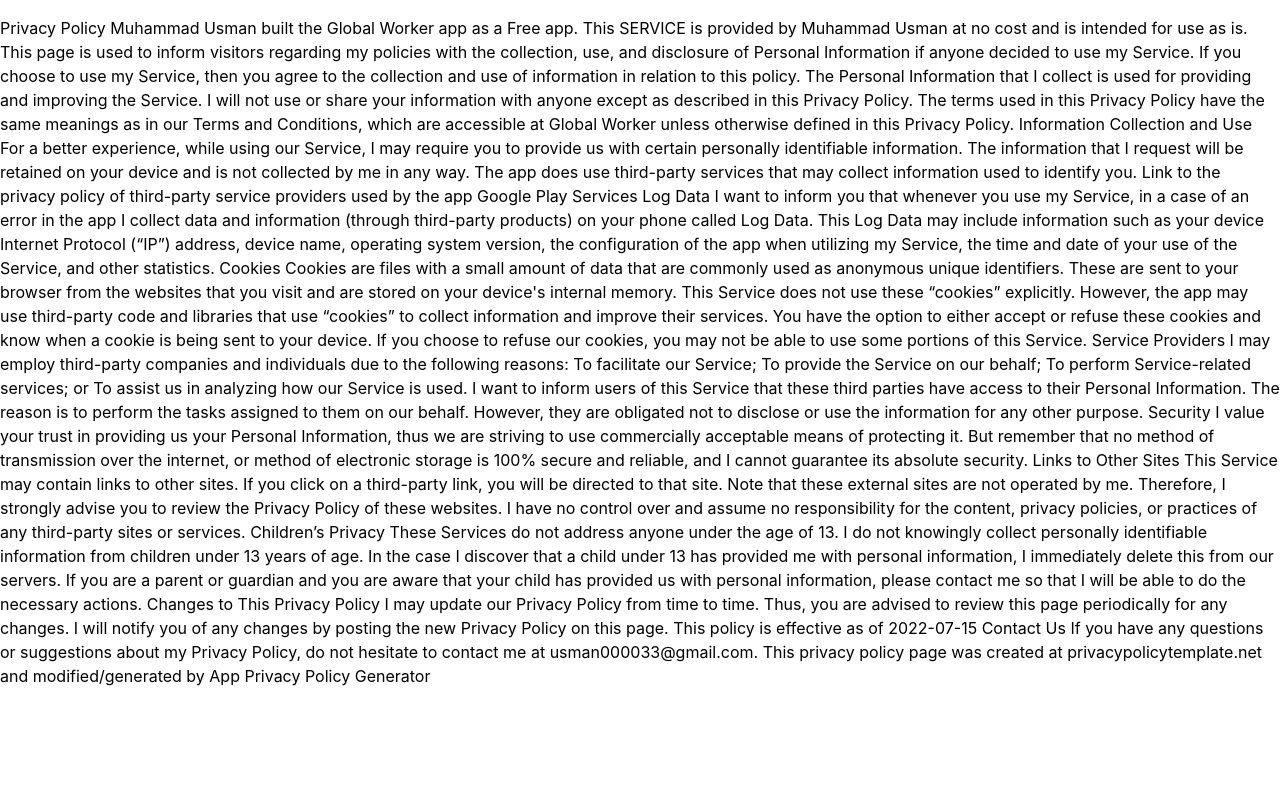
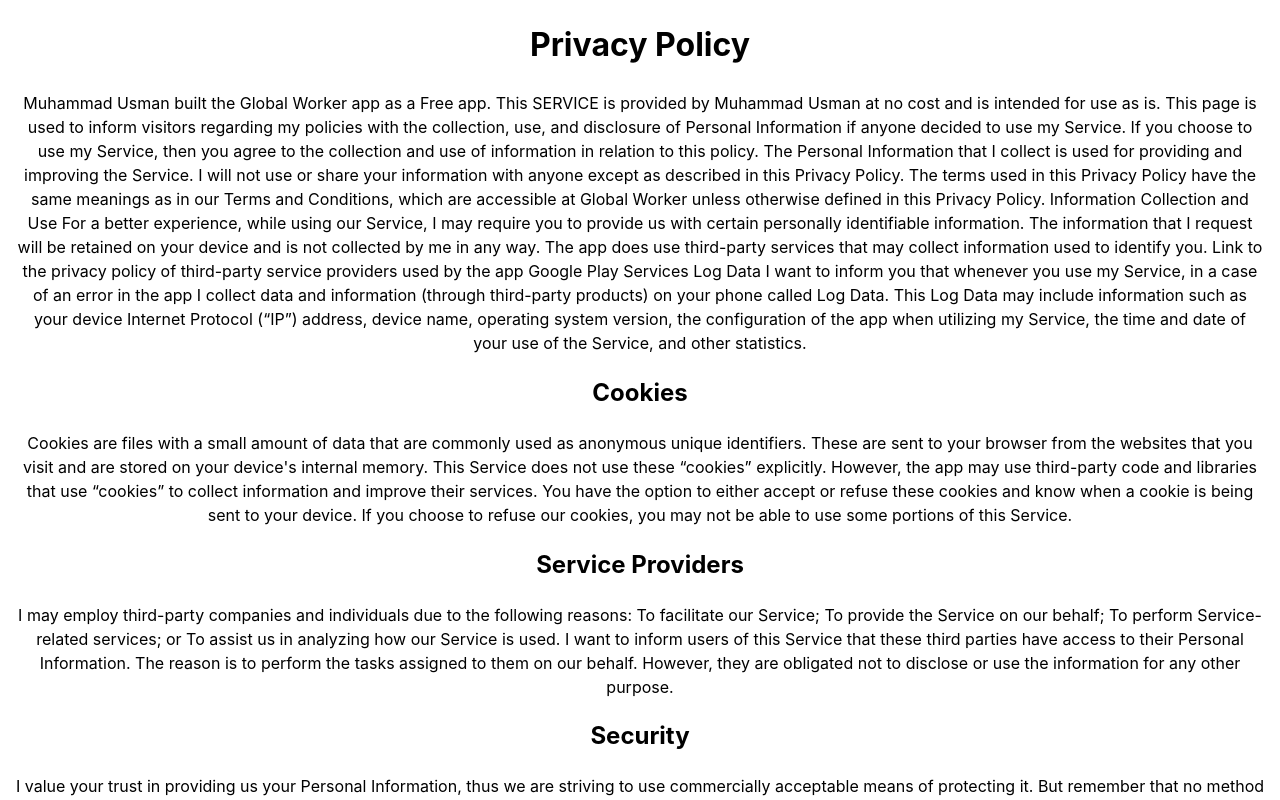
Before and after one commit to codeworld10/maniweb, a Next.js app: page /global-worker-privacy-policy in a window 1280 px wide. Shown: the top 800 px of the page. Built offline with nearby package versions, Linux system fonts and the light colour scheme.

Commit message:
design done

```diff
--- a/pages/global-worker-privacy-policy.js
+++ b/pages/global-worker-privacy-policy.js
@@ -3,8 +3,9 @@
 function global() {
   return (
     <div>
-    <p>
-    Privacy Policy
+    <p className='priv'>
+    <h1> Privacy Policy</h1>
+
 Muhammad Usman built the Global Worker app as a Free app. This SERVICE is provided by Muhammad Usman at no cost and is intended for use as is.
 
 This page is used to inform visitors regarding my policies with the collection, use, and disclosure of Personal Information if anyone decided to use my Service.
@@ -26,13 +27,13 @@
 
 I want to inform you that whenever you use my Service, in a case of an error in the app I collect data and information (through third-party products) on your phone called Log Data. This Log Data may include information such as your device Internet Protocol (“IP”) address, device name, operating system version, the configuration of the app when utilizing my Service, the time and date of your use of the Service, and other statistics.
 
-Cookies
+ <h2>Cookies </h2>
 
 Cookies are files with a small amount of data that are commonly used as anonymous unique identifiers. These are sent to your browser from the websites that you visit and are stored on your device's internal memory.
 
 This Service does not use these “cookies” explicitly. However, the app may use third-party code and libraries that use “cookies” to collect information and improve their services. You have the option to either accept or refuse these cookies and know when a cookie is being sent to your device. If you choose to refuse our cookies, you may not be able to use some portions of this Service.
 
-Service Providers
+ <h2>Service Providers</h2>
 
 I may employ third-party companies and individuals due to the following reasons:
 
@@ -42,7 +43,7 @@
 To assist us in analyzing how our Service is used.
 I want to inform users of this Service that these third parties have access to their Personal Information. The reason is to perform the tasks assigned to them on our behalf. However, they are obligated not to disclose or use the information for any other purpose.
 
-Security
+<h2>Security</h2>
 
 I value your trust in providing us your Personal Information, thus we are striving to use commercially acceptable means of protecting it. But remember that no method of transmission over the internet, or method of electronic storage is 100% secure and reliable, and I cannot guarantee its absolute security.
 
@@ -50,7 +51,7 @@
 
 This Service may contain links to other sites. If you click on a third-party link, you will be directed to that site. Note that these external sites are not operated by me. Therefore, I strongly advise you to review the Privacy Policy of these websites. I have no control over and assume no responsibility for the content, privacy policies, or practices of any third-party sites or services.
 
-Children’s Privacy
+<h2>Children’s Privacy</h2>
 
 These Services do not address anyone under the age of 13. I do not knowingly collect personally identifiable information from children under 13 years of age. In the case I discover that a child under 13 has provided me with personal information, I immediately delete this from our servers. If you are a parent or guardian and you are aware that your child has provided us with personal information, please contact me so that I will be able to do the necessary actions.
 
@@ -60,7 +61,7 @@
 
 This policy is effective as of 2022-07-15
 
-Contact Us
+<h2>Contact Us</h2>
 
 If you have any questions or suggestions about my Privacy Policy, do not hesitate to contact me at usman000033@gmail.com.
 
--- a/styles/globals.css
+++ b/styles/globals.css
@@ -698,6 +698,12 @@
   transform: scale(1.1);
   transition: 1s;
 }
+.priv{
+  text-align: center;
+  margin-top: 15px;
+  padding-left: 15px;
+  padding-right: 15px;
+}
 
 /*--------------------                over        ------------Home page over------------------     over                                ------------------- */
 /*--------------------                over        ------------Home page over------------------     over                                ------------------- */
```
